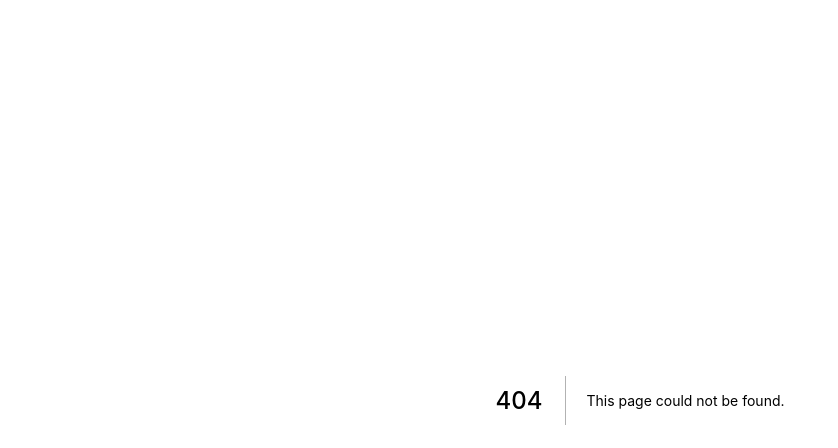
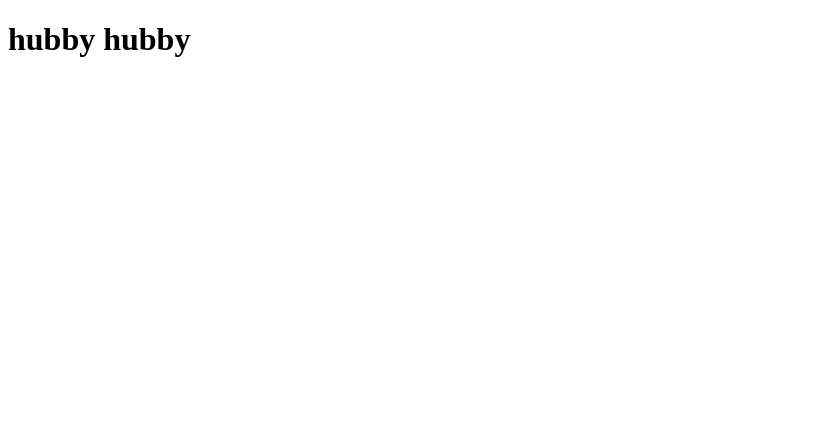
Before and after one commit to miskhill/Next-Js, a Next.js app in the folder nextjs-blog/: page /posts/first-post in a window 1280 px wide. Before the commit this address had no page. Shown: the top 448 px of the page, without its empty margins (0-838 px from the left). Built offline with nearby package versions, Linux system fonts and the light colour scheme.

Commit message:
Create first-post.js

```diff
--- /dev/null
+++ b/nextjs-blog/pages/posts/first-post.js
@@ -0,0 +1,7 @@
+//import react from "react"
+
+function FirstPost() {
+    return <h1>hubby hubby </h1>
+  }
+
+  export default FirstPost
```
